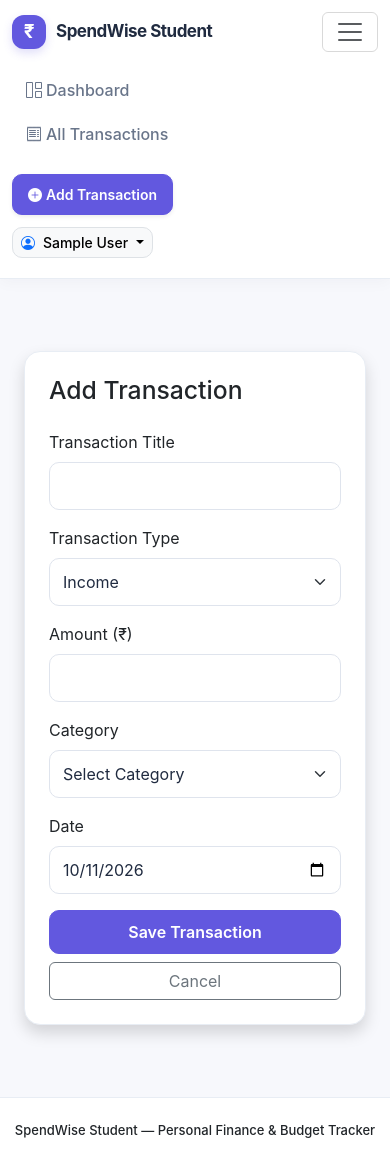
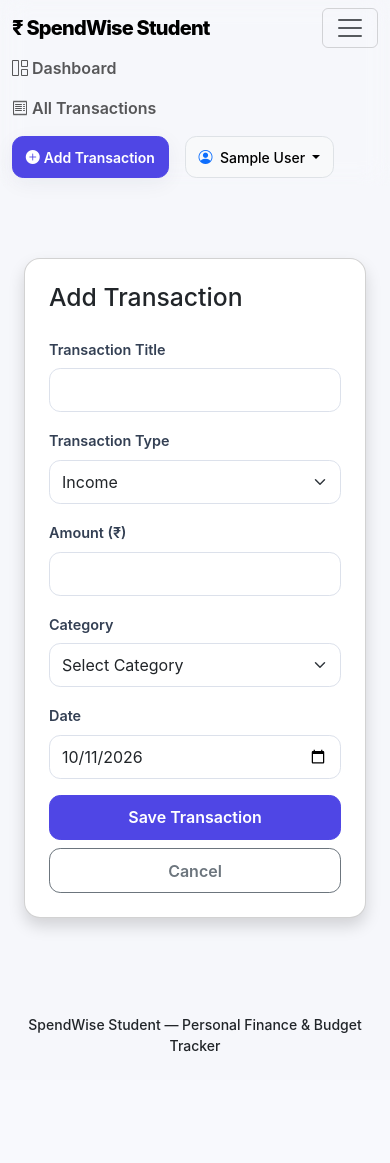
Before and after one commit to manavpathak2404/SpendWise-Student, a Flask app: page /add in a window 390 px wide, after a click that opens the changed part. After the commit the page ends 1052 px from the top, so only its background shows below. Run offline with Flask 3, Linux system fonts and the light colour scheme; the visitor is signed in with stand-in values (Sample User, id 1).

Commit message:
Refactor CSS styles and update variables
Updated CSS variables and styles for various components to enhance design consistency and responsiveness.

```diff
--- a/static/css/style.css
+++ b/static/css/style.css
@@ -1,254 +1,255 @@
-/* ================================
-   SpendWise Student - Main Styles
-================================ */
+/* SpendWise Student - custom styles */
 
 :root {
-    --sw-primary: #6258df;
-    --sw-primary-dark: #5046c7;
-    --sw-background: #f7f8fc;
-    --sw-card: #ffffff;
-    --sw-text: #202b40;
-    --sw-muted: #7c879a;
-    --sw-border: #e8edf4;
-    --sw-green: #16875e;
-    --sw-red: #d7475d;
+    --sw-primary: #4f46e5;
+    --sw-primary-dark: #3730a3;
+    --sw-text: #172033;
+    --sw-muted: #64748b;
+    --sw-page: #f6f7fb;
+    --sw-border: #e7eaf2;
+    --sw-radius: 1rem;
+}
+
+html {
+    scroll-behavior: smooth;
 }
 
 body {
-    font-family: Inter, -apple-system, BlinkMacSystemFont, "Segoe UI",
-                 Arial, sans-serif;
-    background: var(--sw-background);
+    background: var(--sw-page);
     color: var(--sw-text);
-    margin: 0;
+    font-family: Inter, ui-sans-serif, system-ui, -apple-system, BlinkMacSystemFont, "Segoe UI", sans-serif;
     min-height: 100vh;
 }
 
-/* Navbar */
+main {
+    min-height: calc(100vh - 150px);
+}
+
+a {
+    text-decoration: none;
+}
 
 .navbar {
-    background: #ffffff;
-    border-bottom: 1px solid var(--sw-border);
-    padding: 15px 0;
-    box-shadow: 0 3px 15px rgba(25, 42, 70, 0.035);
-}
-
-.navbar .container {
-    max-width: 1400px;
+    backdrop-filter: blur(14px);
 }
 
 .navbar-brand {
-    display: inline-flex;
-    align-items: center;
-    gap: 10px;
-    color: var(--sw-text) !important;
-    font-size: 20px;
-    font-weight: 750;
-    letter-spacing: -0.5px;
+    font-weight: 800;
+    letter-spacing: -0.04em;
 }
 
-.brand-icon {
+.navbar-brand .brand-mark {
+    align-items: center;
+    background: var(--sw-primary);
+    border-radius: 0.7rem;
+    color: #fff;
     display: inline-flex;
-    align-items: center;
+    height: 2.25rem;
     justify-content: center;
-    width: 38px;
-    height: 38px;
-    border-radius: 12px;
-    background: var(--sw-primary);
-    color: #ffffff;
-    font-size: 22px;
-    box-shadow: 0 4px 10px rgba(98, 88, 223, 0.2);
+    margin-right: 0.5rem;
+    width: 2.25rem;
 }
 
-.navbar .nav-link {
-    color: #69758a;
-    font-weight: 550;
-    padding: 10px 14px !important;
-    border-radius: 9px;
-    transition: background 0.2s, color 0.2s;
+.nav-link {
+    font-weight: 600;
 }
 
-.navbar .nav-link:hover {
-    color: var(--sw-primary);
-    background: #f3f1ff;
+.nav-link.active,
+.nav-link:hover {
+    color: var(--sw-primary) !important;
 }
 
-.navbar .nav-link.active {
-    color: var(--sw-primary) !important;
-    background: #f0eeff;
+.btn {
+    border-radius: 0.7rem;
+    font-weight: 600;
+    padding: 0.65rem 1rem;
+    transition: transform 0.15s ease, box-shadow 0.15s ease;
 }
 
-/* Buttons */
+.btn:hover {
+    transform: translateY(-1px);
+}
 
 .btn-primary {
-    background: var(--sw-primary);
+    background-color: var(--sw-primary);
     border-color: var(--sw-primary);
-    border-radius: 10px;
-    font-weight: 600;
-    padding: 9px 15px;
 }
 
 .btn-primary:hover,
 .btn-primary:focus {
-    background: var(--sw-primary-dark);
+    background-color: var(--sw-primary-dark);
     border-color: var(--sw-primary-dark);
 }
 
-.btn-outline-primary {
-    color: var(--sw-primary);
-    border-color: var(--sw-primary);
-    border-radius: 10px;
-    font-weight: 600;
-}
-
-.btn-outline-primary:hover {
-    background: var(--sw-primary);
-    border-color: var(--sw-primary);
-}
-
-.btn-light {
-    border-radius: 10px;
-}
-
-/* Inputs */
-
 .form-control,
 .form-select {
-    border: 1px solid #dfe4ed;
-    border-radius: 10px;
-    padding: 11px 13px;
-    color: var(--sw-text);
-    background-color: #ffffff;
+    border-color: #dce1eb;
+    border-radius: 0.7rem;
+    min-height: 2.75rem;
 }
 
 .form-control:focus,
 .form-select:focus {
-    border-color: var(--sw-primary);
-    box-shadow: 0 0 0 3px rgba(98, 88, 223, 0.12);
+    border-color: #a5b4fc;
+    box-shadow: 0 0 0 0.22rem rgba(79, 70, 229, 0.12);
 }
 
-/* Cards */
+.form-label {
+    color: #344054;
+    font-size: 0.9rem;
+    font-weight: 600;
+}
 
 .card {
-    border: 1px solid var(--sw-border);
-    border-radius: 16px;
-    box-shadow: 0 5px 20px rgba(25, 42, 70, 0.045);
-    background: var(--sw-card);
+    border-radius: var(--sw-radius);
+    overflow: hidden;
 }
 
-.card-header {
-    background: #ffffff;
-    border-bottom: 1px solid var(--sw-border);
-    padding: 18px 22px;
-    font-weight: 700;
+.card-header,
+.card-footer {
+    border-color: var(--sw-border);
 }
 
-.card-body {
-    padding: 22px;
+.shadow-sm {
+    box-shadow: 0 0.35rem 1.3rem rgba(24, 35, 67, 0.055) !important;
 }
 
-/* Tables */
-
-.table {
-    vertical-align: middle;
+.table > :not(caption) > * > * {
+    border-bottom-color: var(--sw-border);
+    padding-bottom: 0.9rem;
+    padding-top: 0.9rem;
 }
 
 .table thead th {
-    background: #f8f9fc;
-    color: #778297;
-    font-size: 12px;
+    color: #667085;
+    font-size: 0.76rem;
     font-weight: 700;
-    letter-spacing: 0.4px;
+    letter-spacing: 0.045em;
     text-transform: uppercase;
     white-space: nowrap;
-    border-bottom: 1px solid var(--sw-border);
-    padding: 14px;
-}
-
-.table tbody td {
-    padding: 14px;
-    color: #354056;
-    border-bottom-color: #f0f2f6;
 }
 
 .table tbody tr:last-child td {
     border-bottom: 0;
 }
 
-/* Alerts */
+.badge {
+    font-weight: 650;
+    letter-spacing: 0.01em;
+}
+
+.progress {
+    background-color: #e9edf5;
+    border-radius: 999px;
+    overflow: hidden;
+}
+
+.progress-bar {
+    border-radius: 999px;
+    transition: width 0.35s ease;
+}
+
+.pagination .page-link {
+    border-color: var(--sw-border);
+    color: var(--sw-primary);
+    font-weight: 600;
+}
+
+.pagination .active .page-link {
+    background-color: var(--sw-primary);
+    border-color: var(--sw-primary);
+}
+
+.pagination .disabled .page-link {
+    color: #98a2b3;
+}
 
 .alert {
     border: 0;
-    border-radius: 12px;
-    padding: 14px 17px;
+    border-radius: 0.85rem;
 }
 
-/* Dropdown */
-
-.dropdown-menu {
-    border: 1px solid var(--sw-border);
-    border-radius: 12px;
-    padding: 8px;
-    box-shadow: 0 10px 30px rgba(25, 42, 70, 0.10);
+.auth-page {
+    align-items: center;
+    display: flex;
+    min-height: calc(100vh - 180px);
+    padding: 2.5rem 0;
 }
 
-.dropdown-item {
-    border-radius: 7px;
-    padding: 9px 12px;
+.auth-card {
+    border: 0;
+    border-radius: 1.25rem;
+    box-shadow: 0 1rem 3rem rgba(24, 35, 67, 0.1);
+    margin: 0 auto;
+    max-width: 470px;
+    width: 100%;
 }
 
-/* Footer */
-
-footer {
-    margin-top: 35px;
-    padding: 23px 0;
-    background: #ffffff;
-    border-top: 1px solid var(--sw-border);
+.auth-card .card-body {
+    padding: clamp(1.5rem, 4vw, 2.5rem);
 }
 
-footer p {
-    color: var(--sw-muted) !important;
-    font-size: 13px;
+.auth-icon {
+    align-items: center;
+    background: #eef2ff;
+    border-radius: 1rem;
+    color: var(--sw-primary);
+    display: inline-flex;
+    font-size: 1.5rem;
+    height: 3.5rem;
+    justify-content: center;
+    margin-bottom: 1rem;
+    width: 3.5rem;
 }
 
-/* Links */
-
-a {
-    transition: color 0.2s ease;
+.stat-card {
+    height: 100%;
+    transition: transform 0.18s ease, box-shadow 0.18s ease;
 }
 
-/* Responsive */
-
-@media (max-width: 767px) {
-    .navbar {
-        padding: 10px 0;
+.stat-card:hover {
+    box-shadow: 0 0.7rem 1.7rem rgba(24, 35, 67, 0.09);
+    transform: translateY(-2px);
 }
 
-    .navbar-brand {
-        font-size: 17px;
+.empty-state {
+    color: var(--sw-muted);
+    padding: 3rem 1rem;
+    text-align: center;
 }
 
-    .navbar-brand .brand-icon {
-        width: 34px;
-        height: 34px;
-        font-size: 19px;
-    }
-
-    .navbar .navbar-collapse {
-        padding-top: 14px;
-    }
-
-    .navbar .d-flex.align-items-center.gap-3 {
-        align-items: flex-start !important;
-        flex-direction: column;
-        gap: 12px !important;
-        padding: 10px 0;
-    }
-
-    .card-body {
-        padding: 16px;
+.empty-state .empty-icon {
+    color: #c4cbe0;
+    font-size: 3rem;
+    margin-bottom: 1rem;
 }
 
 footer {
-        margin-top: 20px;
+    color: var(--sw-muted);
+    font-size: 0.875rem;
+    padding: 1.5rem 0;
+}
+
+@media (max-width: 767.98px) {
+    h1.h2 {
+        font-size: 1.65rem;
+    }
+
+    .table > :not(caption) > * > * {
+        padding-bottom: 0.75rem;
+        padding-top: 0.75rem;
+    }
+
+    .btn {
+        padding: 0.6rem 0.8rem;
     }
 }
+
+@media (prefers-reduced-motion: reduce) {
+    *,
+    *::before,
+    *::after {
+        scroll-behavior: auto !important;
+        transition-duration: 0.01ms !important;
+    }
+}
```
Lines whose indentation alone changed are shown as unchanged.
